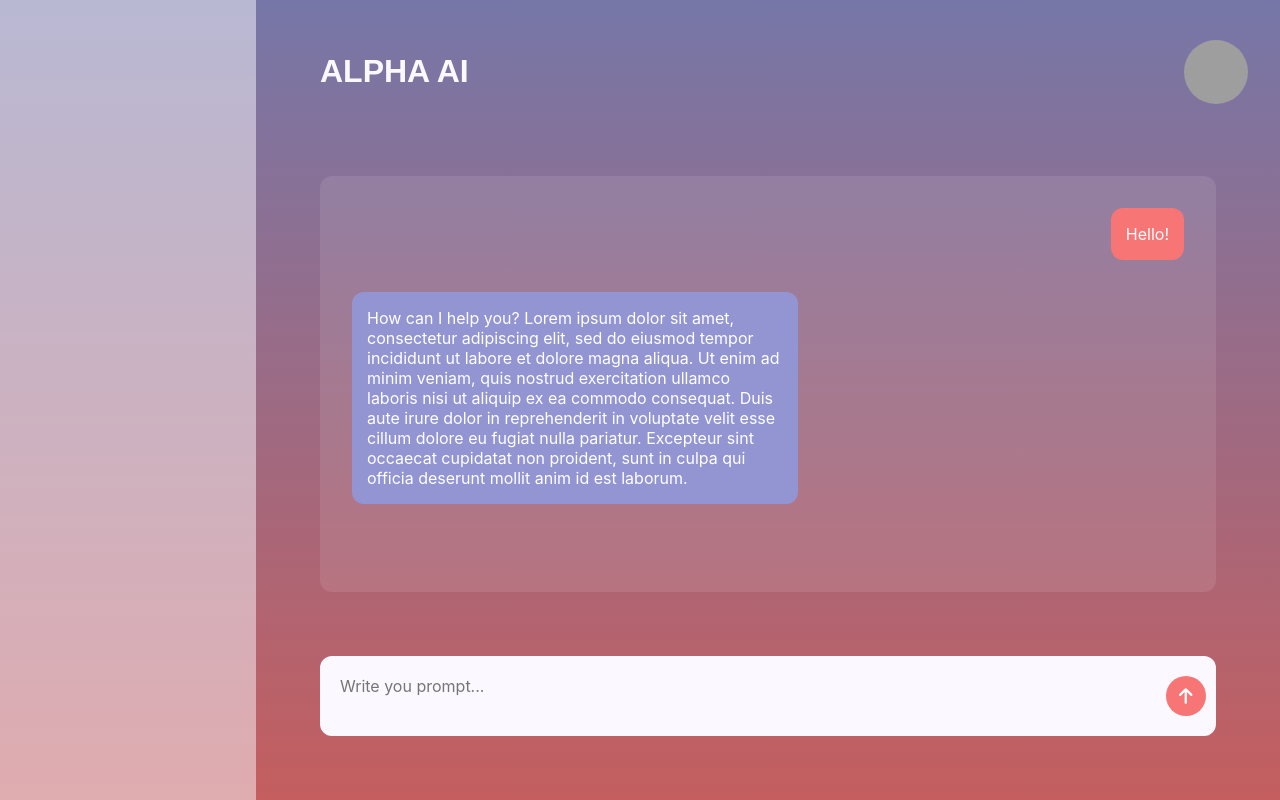
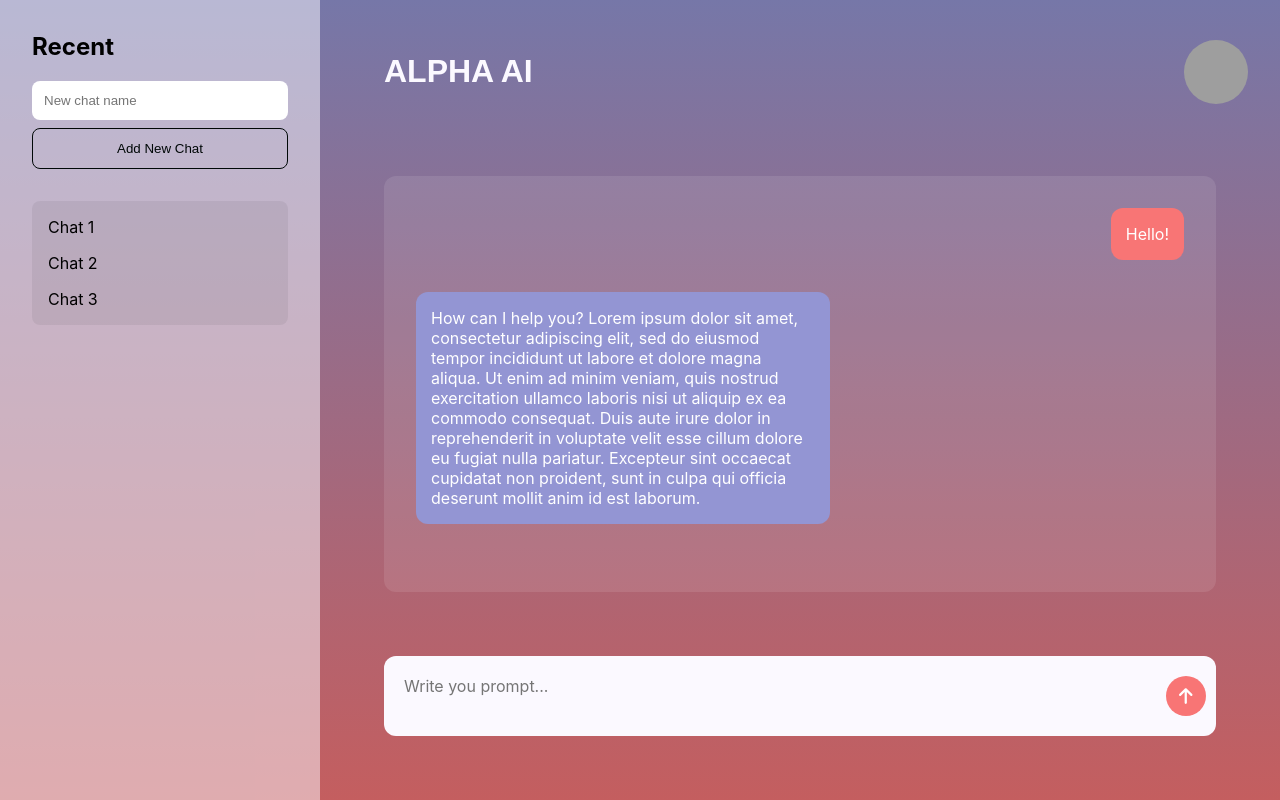
Before and after one commit to SolomiiaLomnytska22/AI-Chat-React, a React (Create React App) app in the folder ai-chat-fe/: page / in a window 1280 px wide. Built offline with nearby package versions, Linux system fonts and the light colour scheme; grey boxes are pictures that could not be loaded; a web font is replaced by a local one.

Commit message:
Added side menu

```diff
--- a/ai-chat-fe/src/pages/main-page/MainPage.css
+++ b/ai-chat-fe/src/pages/main-page/MainPage.css
@@ -53,6 +53,7 @@ body{
     grid-area: side-menu;
     background-color: rgb(251, 249, 255, 0.5);
     width: 256px;
+    padding: 32px;
   }
 
   .messages-container {
@@ -63,19 +64,19 @@ body{
     background-color: rgb(251, 249, 255, 0.1);
   }
 
-  .messages-container::-webkit-scrollbar {
+::-webkit-scrollbar {
     width: 8px;
   }
-  .messages-container::-webkit-scrollbar-track {
+  ::-webkit-scrollbar-track {
     margin: 8px;
   }
-  .messages-container::-webkit-scrollbar-thumb {
+ ::-webkit-scrollbar-thumb {
     background: #FBF9FF;
     border-radius: 12px;
   }
 
-  .messages-container::-webkit-scrollbar-thumb:hover {
-    background: #aaacc7;
+ ::-webkit-scrollbar-thumb:hover {
+    background: #0008072e;
   }
 
   .message-input {
--- a/ai-chat-fe/src/pages/main-page/MainPage.jsx
+++ b/ai-chat-fe/src/pages/main-page/MainPage.jsx
@@ -2,6 +2,7 @@ import React, { useState } from 'react';
 import './MainPage.css';
 import MessageInput from './components/MessageInput/MessageInput';
 import MessageArea from './components/MessageArea/MessageArea';
+import SideMenu from './components/SideMenu/SideMenu'
 
 const messages = [
     {
@@ -22,9 +23,17 @@ const messages = [
     }
   ];
 
+  const initialChats = ['Chat 1', 'Chat 2', 'Chat 3'];
 
 function MainPage() {
+  const [chats, setChats] = useState(initialChats);
   const [sideMenuVisible, setSideMenuVisible] = useState(true);
+
+  const addNewChat = (e) => {
+    if (e.trim()) {
+      setChats([...chats, e]);
+    }
+  };
 
   return (
     <div className={`main-page ${sideMenuVisible ? 'with-side-menu' : 'without-side-menu'}`}>
@@ -35,9 +44,11 @@ function MainPage() {
         <div className='photo'></div>
       </div>
 
-      {sideMenuVisible && <div className='side-menu'></div>}
+      {sideMenuVisible && <div className='side-menu'>
+        <SideMenu chats={chats} handleClick={addNewChat} />
+        </div>}
       <div className='messages-container'>
-        <MessageArea messages={messages}></MessageArea>
+        <MessageArea messages={messages} />
       </div>
       <div className='message-input'>
         <MessageInput />
--- /dev/null
+++ b/ai-chat-fe/src/pages/main-page/components/SideMenu/SideMenu.css
@@ -0,0 +1,59 @@
+.container {
+    max-height: 50vh;
+    margin-top: 32px;
+    box-sizing: border-box;
+    overflow-y: auto;
+    border-radius: 8px;
+    background-color: #0008070f;
+  }
+
+  .side-header {
+    margin: 0 0 12px 0;
+  }
+
+  .chatList {
+    list-style-type: none;
+    padding: 0;
+    margin: 8px;
+  }
+
+  .chatItem {
+    padding: 8px;
+  }
+
+  .chatItem:hover{
+    background-color: #0008072e;
+    border-radius: 4px;
+    cursor: pointer;
+  }
+
+  .chatItem-current {
+    border: solid 1px;
+  }
+
+  .addChatContainer {
+    display: flex;
+    flex-direction: column;
+    box-sizing: border-box;
+  }
+
+  .input {
+    padding: 12px;
+    margin: 8px 0;
+    border-radius: 8px;
+    border: none;
+    outline: none;
+  }
+
+  .button {
+    padding: 12px;
+    border-radius: 8px;
+    border: solid 1px;
+    background-color: transparent;
+    color: #000807;
+    cursor: pointer;
+  }
+
+  .button:hover {
+    background-color: #0008072e;
+  }
--- /dev/null
+++ b/ai-chat-fe/src/pages/main-page/components/SideMenu/SideMenu.jsx
@@ -0,0 +1,40 @@
+import React, { useState } from 'react';
+import './SideMenu.css';
+
+const SideMenu = (props) => {
+
+    const [newChatName, setNewChatName] = useState('');
+
+    const addNewChat = ()=>{
+        setNewChatName('')
+        props.handleClick(newChatName)
+    }
+
+  return (
+    <div>
+      <h2 className="side-header">Recent</h2>
+      <div className="addChatContainer">
+        <input
+          type="text"
+          value={newChatName}
+          onChange={(e) => setNewChatName(e.target.value)}
+          placeholder="New chat name"
+          className="input"
+        />
+        <button onClick={addNewChat} className="button">Add New Chat</button>
+      </div>
+
+      <div className="container">
+      <ul className="chatList">
+        {props.chats.map((chat, index) => (
+          <li key={index} className="chatItem">{chat}</li>
+        ))}
+      </ul>
+     </div>
+
+    </div>
+
+  );
+};
+
+export default SideMenu;
```
